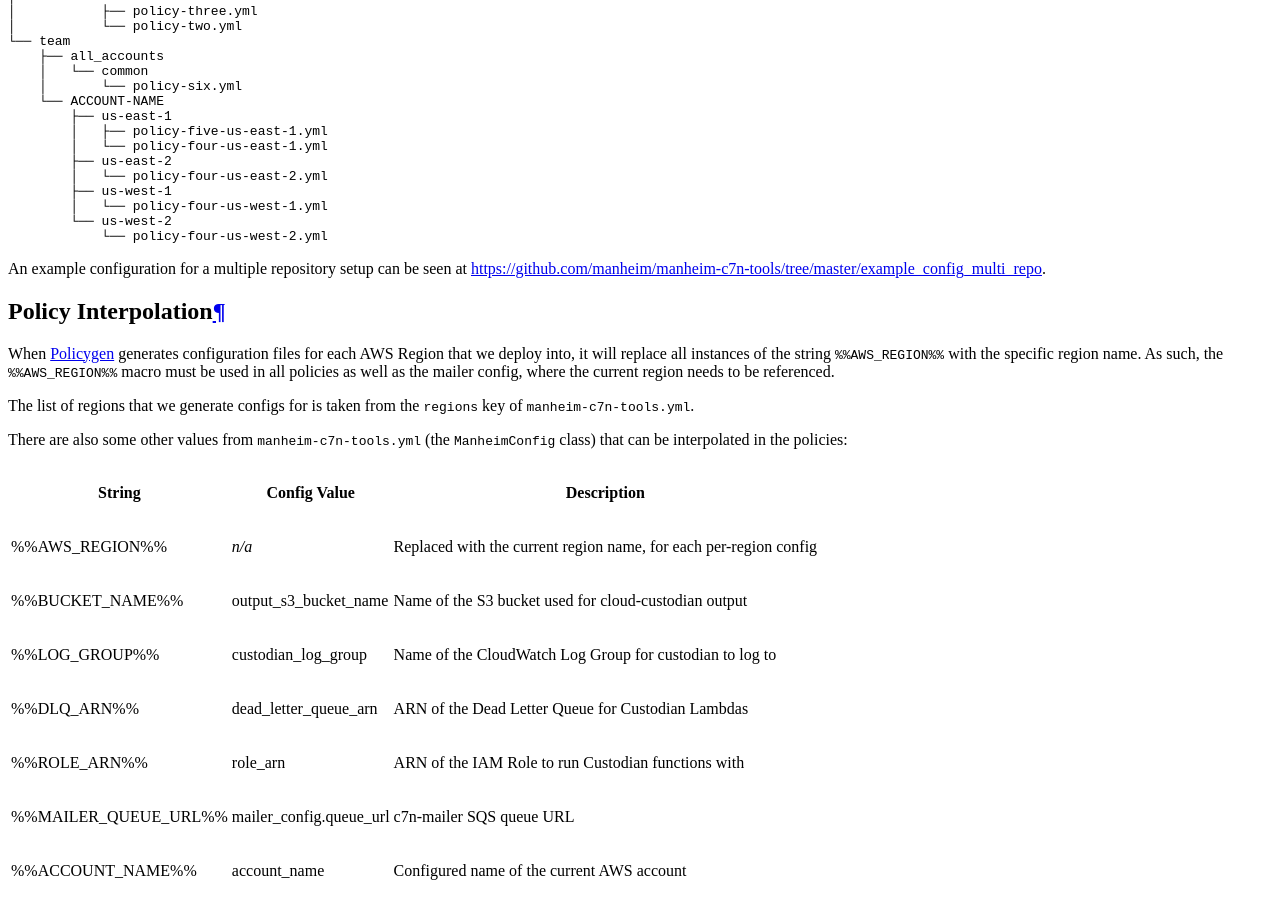
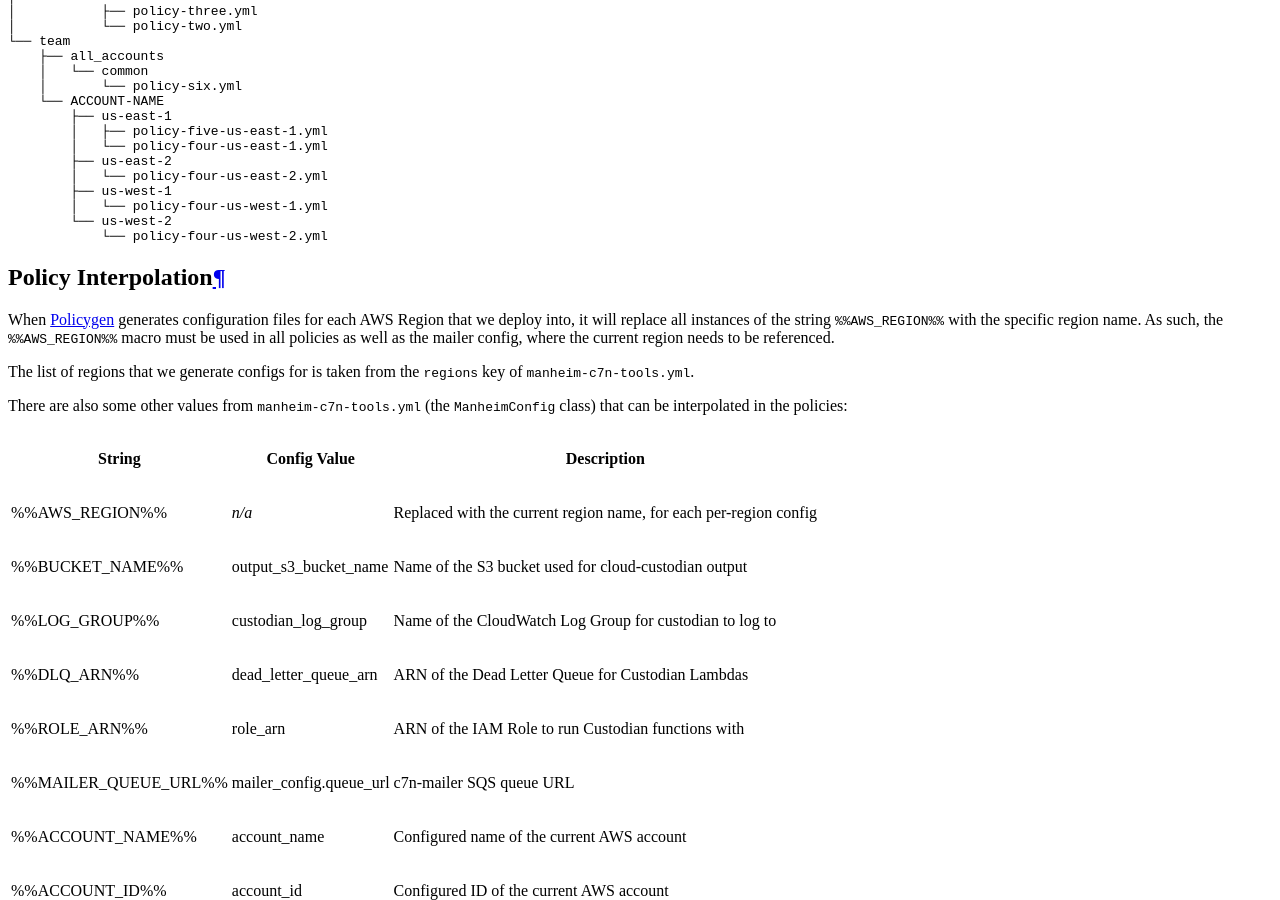
Before and after one commit to manheim/manheim-c7n-tools, a Sphinx documentation site: the page built from docs/source/policies.rst, in a window 1280 px wide and 900 px high, scrolled down 1775 px. Built offline with Sphinx 7.4.7 and the Read the Docs theme 2.0.0, drawn with Linux system fonts in a browser that asks for light colours.

Commit message:
Comment out HTML reference that won't exist until this PR is merged

```diff
--- a/docs/source/policies.rst
+++ b/docs/source/policies.rst
@@ -98,7 +98,7 @@ Multiple Repository Layout
             └── us-west-2
                 └── policy-four-us-west-2.yml
 
-An example configuration for a multiple repository setup can be seen at `https://github.com/manheim/manheim-c7n-tools/tree/master/example_config_multi_repo <https://github.com/manheim/manheim-c7n-tools/tree/master/example_config_multi_repo>`_.
+.. An example configuration for a multiple repository setup can be seen at `https://github.com/manheim/manheim-c7n-tools/tree/master/example_config_multi_repo <https://github.com/manheim/manheim-c7n-tools/tree/master/example_config_multi_repo>`_.
 
 .. _`policies.region_interpolation`:
 
```
